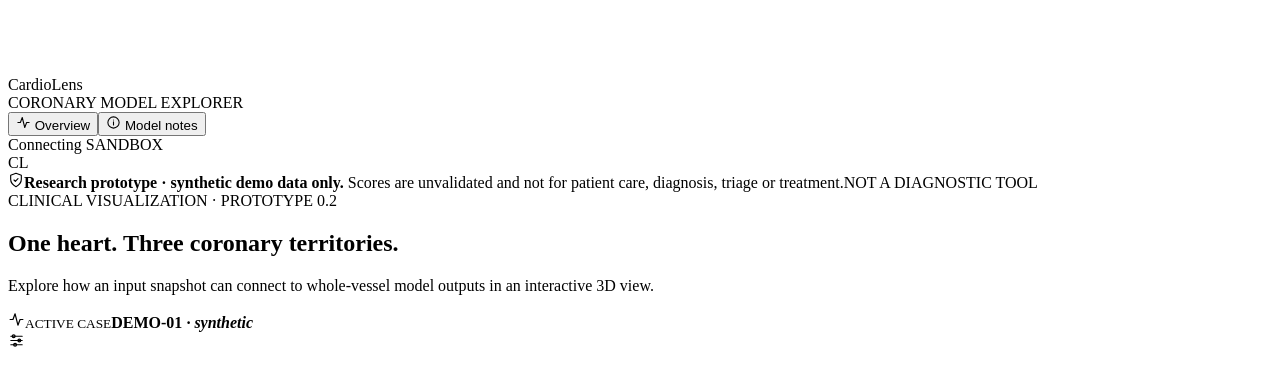
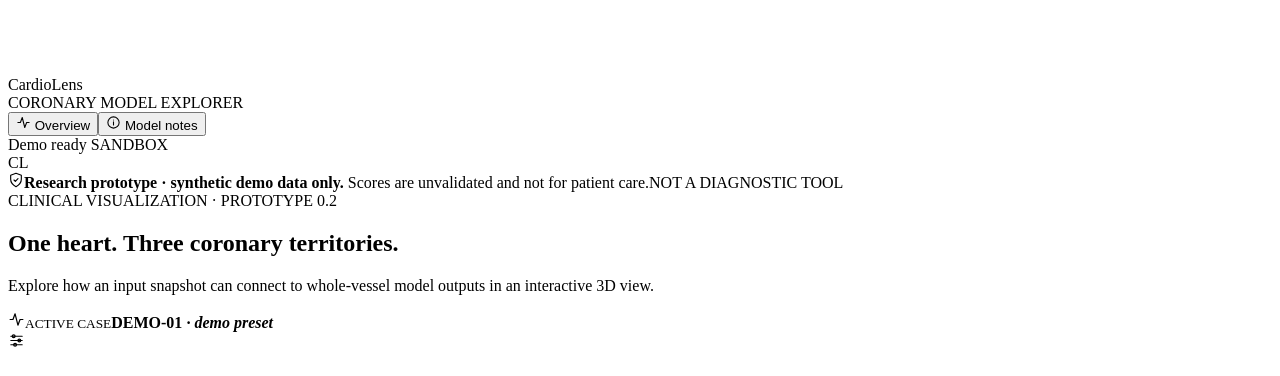
Before and after one commit to RANJITHROSAN17/cardiolens-3d-risk, a React (Vite) app: page / in a window 1280 px wide. Shown: the part 1200-1576 px from the top of the page. Built offline with nearby package versions, Linux system fonts and the light colour scheme; no server answers; the HTML template or start-up script is replaced by a standard one.

Commit message:
Enable GitHub Pages demo fallback without an API URL and document the env var usage.

```diff
--- a/src/App.jsx
+++ b/src/App.jsx
@@ -3,6 +3,85 @@ import HeartScene from './HeartScene.jsx';
 
 const API_BASE_URL = (import.meta.env.VITE_API_BASE_URL || '').replace(/\/+$/, '');
 const apiUrl = (path) => `${API_BASE_URL}${path}`;
+const hasRemoteApi = () => Boolean(API_BASE_URL);
+
+function _sigmoid(value) {
+  return 1.0 / (1.0 + Math.exp(-Math.max(-30.0, Math.min(30.0, value))));
+}
+
+function buildSyntheticPrediction(rawFeatures) {
+  const features = { ...rawFeatures };
+  const age = Number(features.age ?? 0);
+  const sbp = Number(features.systolic_bp ?? 0);
+  const pulse = Number(features.pulse_rate ?? 0);
+  const rwma = Number(features.region_rwma ?? 0) !== 0;
+  const vhdMap = { N: 0.0, mild: 0.08, Moderate: 0.15, Severe: 0.22 };
+  const vhd = vhdMap[features.vhd] ?? 0.0;
+
+  const factorValues = [
+    ['Age', 0.34 * ((age - 50) / 25), String(age || 0), 'years'],
+    ['Systolic blood pressure', 0.28 * ((sbp - 120) / 40), String(sbp || 0), 'mmHg'],
+    ['BMI', 0.14 * ((Number(features.bmi ?? 0) - 25) / 10), String(Number(features.bmi ?? 0) || 0), 'kg/m²'],
+    ['LDL', 0.20 * ((Number(features.ldl ?? 0) - 100) / 80), String(Number(features.ldl ?? 0) || 0), 'mg/dL'],
+    ['HDL', 0.13 * ((50 - Number(features.hdl ?? 0)) / 35), String(Number(features.hdl ?? 0) || 0), 'mg/dL'],
+    ['Triglycerides', 0.10 * ((Number(features.tg ?? 0) - 150) / 200), String(Number(features.tg ?? 0) || 0), 'mg/dL'],
+    ['Current smoking', features.smoking ? 0.40 : 0.0, features.smoking ? 'Yes' : 'No', ''],
+    ['Former smoking', features.ex_smoker ? 0.14 : 0.0, features.ex_smoker ? 'Yes' : 'No', ''],
+    ['Diabetes', features.diabetes ? 0.32 : 0.0, features.diabetes ? 'Yes' : 'No', ''],
+    ['Hypertension history', features.hypertension ? 0.20 : 0.0, features.hypertension ? 'Yes' : 'No', ''],
+    ['Family history', features.family_history ? 0.24 : 0.0, features.family_history ? 'Yes' : 'No', ''],
+    ['Typical chest pain', features.typical_chest_pain ? 0.25 : 0.0, features.typical_chest_pain ? 'Yes' : 'No', ''],
+    ['ST elevation', features.st_elevation ? 0.32 : 0.0, features.st_elevation ? 'Present' : 'Absent', ''],
+    ['ST depression', features.st_depression ? 0.24 : 0.0, features.st_depression ? 'Present' : 'Absent', ''],
+    ['T inversion', features.t_inversion ? 0.20 : 0.0, features.t_inversion ? 'Present' : 'Absent', ''],
+    ['LVH', features.lvh ? 0.18 : 0.0, features.lvh ? 'Present' : 'Absent', ''],
+    ['RWMA code', rwma ? 0.28 : 0.0, String(Number(features.region_rwma ?? 0)), 'source category'],
+    ['EF-TTE', 0.12 * ((50 - Number(features.ef_tte ?? 0)) / 20), String(Number(features.ef_tte ?? 0) || 0), '%'],
+    ['VHD', vhd, features.vhd || 'N', ''],
+    ['Fasting blood sugar', 0.10 * ((Number(features.fbs ?? 0) - 100) / 50), String(Number(features.fbs ?? 0) || 0), 'mg/dL'],
+  ];
+
+  const logit = -0.82 + factorValues.reduce((sum, [, contribution]) => sum + contribution, 0) + 0.035 * ((pulse - 72) / 30);
+  const cad = _sigmoid(logit);
+  const lad = _sigmoid(logit - 0.18 + (features.st_elevation ? 0.10 : 0.0));
+  const lcx = _sigmoid(logit - 0.34 + (features.t_inversion ? 0.08 : 0.0));
+  const rca = _sigmoid(logit - 0.28 + (features.hypertension ? 0.08 : 0.0));
+
+  const explanation = factorValues
+    .sort((a, b) => Math.abs(b[1]) - Math.abs(a[1]))
+    .slice(0, 6)
+    .map(([label, contribution, value, unit]) => ({
+      label,
+      value,
+      unit,
+      contribution: Number(contribution),
+      direction: contribution > 0.015 ? 'raises demo score' : (contribution < -0.015 ? 'lowers demo score' : 'neutral in demo'),
+    }));
+
+  return {
+    status: 'ok',
+    mode: 'synthetic_demo',
+    model_id: 'synthetic-score-v0.2',
+    model_version: '0.2.0-demo',
+    calibration_status: 'not_calibrated_synthetic',
+    target_definition: 'Illustrative synthetic score only; no clinical interpretation.',
+    results: {
+      cad_present: { score: cad, estimate_type: 'synthetic_demo_score', status: 'estimated' },
+      vessels: {
+        lad: { score: lad, estimate_type: 'synthetic_demo_score', status: 'estimated' },
+        lcx: { score: lcx, estimate_type: 'synthetic_demo_score', status: 'estimated' },
+        rca: { score: rca, estimate_type: 'synthetic_demo_score', status: 'estimated' },
+      },
+    },
+    explanation,
+    future_risk: { status: 'unavailable', reason: 'No longitudinal future-event model is included.' },
+    limitations: [
+      'All displayed values are generated by a fabricated synthetic demo formula.',
+      'Not trained on patient data, not calibrated, and not a clinical probability.',
+      'Whole-vessel scores do not locate or measure a lesion.',
+    ],
+  };
+}
 
 const DEMO_CASE = {
   age: 58,
@@ -64,7 +143,7 @@ const VESSEL_META = {
 function HeartMark() {
   return (
     <svg className="brand-mark" viewBox="0 0 42 42" aria-hidden="true">
-      <path d="M21 35s-13-8.1-13-17.1C8 12 11.2 8.8 16 8.8c2.5 0 4.1 1.4 5 3.1 1-1.7 2.6-3.1 5-3.1 4.8 0 8 3.2 8 9.1C34 26.9 21 35 21 35Z" fill="none" stroke="currentColor" strokeWidth="2.2" strokeLinejoin="round" />
+      <path d="M21 35s-13-8.1-13-17.1C8 12 11.2 8.8 16 8.8c2.5 0 4.1 1.4 5 3.1 1-1.7 2.6-3.1 5-3.1 4.8 0 8 3.2 8 9.1C34 26.9 21 35 21 35Z" fill="none" stroke="currentColor" strokeWidth="2.2" strokeLinecap="round" strokeLinejoin="round" />
       <path d="M11.8 21h5l2.4-4.5 3.4 9.1 2.4-4.6h5" fill="none" stroke="currentColor" strokeWidth="2" strokeLinecap="round" strokeLinejoin="round" />
     </svg>
   );
@@ -147,6 +226,21 @@ function App() {
   async function requestPrediction(nextFeatures = features) {
     setBusy(true);
     setApiError('');
+
+    if (!hasRemoteApi()) {
+      const synthetic = buildSyntheticPrediction(nextFeatures);
+      setPrediction(synthetic);
+      setModelInfo({
+        mode: 'synthetic_demo',
+        model_id: 'synthetic-score-v0.2',
+        model_version: '0.2.0-demo',
+      });
+      setDirty(false);
+      setApiReady(true);
+      setBusy(false);
+      return;
+    }
+
     try {
       const response = await fetch(apiUrl('/api/predict'), {
         method: 'POST',
@@ -161,6 +255,12 @@ function App() {
     } catch (error) {
       setApiError(error.message || 'Could not connect to the prediction API.');
       setApiReady(false);
+      setPrediction(buildSyntheticPrediction(nextFeatures));
+      setModelInfo({
+        mode: 'synthetic_demo',
+        model_id: 'synthetic-score-v0.2',
+        model_version: '0.2.0-demo',
+      });
     } finally {
       setBusy(false);
     }
@@ -168,6 +268,21 @@ function App() {
 
   useEffect(() => {
     let cancelled = false;
+
+    if (!hasRemoteApi()) {
+      const sample = DEMO_CASE;
+      setFeatures(sample);
+      setCaseId('DEMO-01');
+      setModelInfo({
+        mode: 'synthetic_demo',
+        model_id: 'synthetic-score-v0.2',
+        model_version: '0.2.0-demo',
+      });
+      setPrediction(buildSyntheticPrediction(sample));
+      setApiReady(true);
+      return () => { cancelled = true; };
+    }
+
     Promise.all([
       fetch(apiUrl('/api/sample-case')).then((r) => r.json()),
       fetch(apiUrl('/api/model-info')).then((r) => r.json()),
@@ -178,7 +293,16 @@ function App() {
       setModelInfo(info);
       requestPrediction(sample.features);
     }).catch(() => {
-      if (!cancelled) setApiError('The prediction API is unavailable. Check that it is running, then refresh.');
+      if (!cancelled) {
+        setApiError('The prediction API is unavailable. Running the local demo fallback.');
+        setPrediction(buildSyntheticPrediction(DEMO_CASE));
+        setModelInfo({
+          mode: 'synthetic_demo',
+          model_id: 'synthetic-score-v0.2',
+          model_version: '0.2.0-demo',
+        });
+        setApiReady(true);
+      }
     });
     return () => { cancelled = true; };
   }, []);
@@ -237,7 +361,7 @@ function App() {
           <button className="nav-item" onClick={() => document.getElementById('model-notes')?.scrollIntoView({ behavior: 'smooth' })}><Icon name="info" size={15} /> Model notes</button>
         </nav>
         <div className="topbar-right">
-          <span className={`api-status ${apiReady ? 'online' : ''}`}><i />{apiReady ? 'API connected' : 'Connecting'}</span>
+          <span className={`api-status ${apiReady ? 'online' : ''}`}><i />{apiReady ? 'Demo ready' : 'Connecting'}</span>
           <span className="environment-pill"><span className="env-dot" /> SANDBOX</span>
           <div className="avatar">CL</div>
         </div>
@@ -245,7 +369,7 @@ function App() {
 
       <div className="safety-banner" role="note">
         <span className="safety-icon"><Icon name="shield" size={16} /></span>
-        <span><strong>{isDemo ? 'Research prototype · synthetic demo data only.' : 'Research prototype · uncalibrated research model.'}</strong> Scores are unvalidated and not for patient care, diagnosis, triage or treatment.</span>
+        <span><strong>{isDemo ? 'Research prototype · synthetic demo data only.' : 'Research prototype · uncalibrated research model.'}</strong> Scores are unvalidated and not for patient care.</span>
         <span className="safety-banner-end">NOT A DIAGNOSTIC TOOL</span>
       </div>
 
@@ -256,7 +380,7 @@ function App() {
             <h1>One heart. Three coronary territories.</h1>
             <p>Explore how an input snapshot can connect to whole-vessel model outputs in an interactive 3D view.</p>
           </div>
-          <div className="case-chip"><span className="case-chip-icon"><Icon name="activity" size={17} /></span><span><small>ACTIVE CASE</small><strong>{caseId} <em>· {inputKind === 'manual' ? 'manual demo' : 'synthetic'}</em></strong></span></div>
+          <div className="case-chip"><span className="case-chip-icon"><Icon name="activity" size={17} /></span><span><small>ACTIVE CASE</small><strong>{caseId} <em>· {inputKind === 'manual' ? 'manual entry' : 'demo preset'}</em></strong></span></div>
         </section>
 
         <div className="dashboard-grid">
@@ -274,14 +398,14 @@ function App() {
                 <option>New manual case</option>
               </select>
             </label>
-            {inputKind === 'manual' && <p className="micro-note manual-note">Enter every field; blank or unsupported values will not be scored. Demo/research only—do not enter names, identifiers, or PHI.</p>}
+            {inputKind === 'manual' && <p className="micro-note manual-note">Enter every field; blank or unsupported values will not be scored. Demo/research only—do not enter names, identifiers, or patient data.</p>}
 
             <div className="input-group-label"><span>01</span> Demographics</div>
             <div className="two-column-fields">
               <NumberField label="Age" name="age" value={features.age} unit="years" min="18" max="110" onChange={updateFeature} />
               <label className="select-field">
                 <span className="field-label">Sex variable{!features.sex && <em className="field-required">required</em>}</span>
-                <select value={features.sex} onChange={(e) => updateFeature('sex', e.target.value)}><option value="">Select</option><option>Female</option><option>Male</option><option value="Other / not recorded">Other / not recorded · unsupported by this cohort</option></select>
+                <select value={features.sex} onChange={(e) => updateFeature('sex', e.target.value)}><option value="">Select</option><option>Female</option><option>Male</option><option value="Other">Other</option></select>
               </label>
             </div>
 
@@ -352,7 +476,7 @@ function App() {
               <div className="panel-heading viewer-heading">
                 <div className="heading-icon lilac"><Icon name="activity" /></div>
                 <div><h2>3D coronary map</h2><p>Schematic anterior view · generic anatomy</p></div>
-                <div className="view-controls"><span className="drag-hint"><Icon name="rotate" size={14} /> Drag to rotate</span><button type="button" className="icon-button" title="Reset selected vessel" onClick={() => setActiveVessel('lad')}><Icon name="rotate" size={16} /></button></div>
+                <div className="view-controls"><span className="drag-hint"><Icon name="rotate" size={14} /> Drag to rotate</span></div>
               </div>
               <div className="viewer-stage">
                 <div className="viewer-sheen" />
@@ -369,13 +493,13 @@ function App() {
               <div className="vessel-card-row">
                 {['lad', 'lcx', 'rca'].map((id) => <VesselCard key={id} id={id} score={vesselResults[id]?.score} selected={activeVessel === id} onClick={() => setActiveVessel(id)} />)}
               </div>
-              <div className="anatomy-footnote"><span className="footnote-mark">i</span><span>{isDemo ? 'Colors encode synthetic whole-vessel scores only.' : 'Colors encode uncalibrated research model scores only.'} They do not indicate a lesion, stenosis location or patient-specific anatomy.</span></div>
+              <div className="anatomy-footnote"><span className="footnote-mark">i</span><span>{isDemo ? 'Colors encode synthetic whole-vessel scores only.' : 'Colors encode uncalibrated research scores only.'}</span></div>
             </div>
 
             <div className="bottom-stat-row">
               <div className="mini-stat"><span className="mini-stat-icon"><Icon name="shield" size={16} /></span><span><small>DATA MODE</small><strong>{isDemo ? 'Synthetic demo' : 'Research model'}</strong></span></div>
-              <div className="mini-stat"><span className="mini-stat-icon violet"><Icon name="info" size={16} /></span><span><small>CALIBRATION</small><strong>{isDemo ? 'Not calibrated' : 'Not established'}</strong></span></div>
-              <div className="mini-stat"><span className="mini-stat-icon amber"><Icon name="activity" size={16} /></span><span><small>FUTURE RISK</small><strong>Unavailable in prototype</strong></span></div>
+              <div className="mini-stat"><span className="mini-stat-icon violet"><Icon name="info" size={16} /></span><span><small>CALIBRATION</small><strong>{isDemo ? 'Not calibrated' : 'Not estimated'}</strong></span></div>
+              <div className="mini-stat"><span className="mini-stat-icon amber"><Icon name="activity" size={16} /></span><span><small>FUTURE RISK</small><strong>Unavailable</strong></span></div>
             </div>
           </section>
 
@@ -387,7 +511,7 @@ function App() {
               ) : (
                 <>
                   <div className="cad-score-line"><strong>{scoreLabel(cadScore)}</strong><span className="score-ring"><i style={{ '--score': `${(cadScore || 0) * 100}%` }} /></span></div>
-                  <p className="result-subtitle">{isDemo ? 'Synthetic demo score on a 0–1 scale; not a clinical probability' : 'Uncalibrated score for a source-cohort prevalent CAD label; not a clinical probability'}</p>
+                  <p className="result-subtitle">{isDemo ? 'Synthetic demo score on a 0–1 scale; not a clinical probability' : 'Uncalibrated score for a source-cohort prevalent CAD label; not a patient risk estimate'}</p>
                   <div className="summary-progress"><span style={{ width: `${Math.max(0, Math.min(100, (cadScore || 0) * 100))}%` }} /></div>
                   <div className="score-scale"><span>0.00</span><span>1.00</span></div>
                 </>
@@ -410,8 +534,8 @@ function App() {
             </section>
 
             <section className="panel explanation-panel" id="model-notes">
-              <div className="explanation-heading"><div><div className="section-eyebrow"><Icon name="spark" size={13} /> MODEL NOTES</div><h3>Score contributors</h3></div><span className="explanation-badge">NOT SHAP</span></div>
-              <p className="explanation-intro">{isDemo ? 'A demo-only ranking of inputs used by the synthetic score. Not causal and not a clinical explanation.' : 'Linear model log-odds contributions for the fitted baseline. Not causal and not a clinical explanation.'}</p>
+              <div className="explanation-heading"><div><div className="section-eyebrow"><Icon name="spark" size={13} /> MODEL NOTES</div><h3>Score contributors</h3></div><span className="explanation-badge">LOCAL</span></div>
+              <p className="explanation-intro">{isDemo ? 'A demo-only ranking of inputs used by the synthetic score. Not causal and not a clinical explanation.' : 'Linear model log-odds contributions from the local research baseline.'}</p>
               <div className="factor-list">
                 {(prediction?.explanation || []).slice(0, 5).map((factor) => {
                   const width = Math.max(4, Math.min(100, Math.abs(factor.contribution || 0) * 100));
@@ -423,13 +547,13 @@ function App() {
                 })}
                 {!prediction?.explanation?.length && <div className="empty-explanation">Run an estimate to see model input contributors.</div>}
               </div>
-              <div className="explanation-disclaimer"><Icon name="info" size={14} />{isDemo ? 'Factors show formula contribution only in this synthetic demo.' : 'Model contributions are unvalidated and do not establish causation.'}</div>
+              <div className="explanation-disclaimer"><Icon name="info" size={14} />{isDemo ? 'Factors show formula contribution only in this synthetic demo.' : 'Model contributions are unvalidated and not treatment guidance.'}</div>
             </section>
           </aside>
         </div>
 
-        {apiError && <div className="toast-error" role="alert"><Icon name="info" size={17} /><span>{apiError} Check the prediction API service.</span></div>}
-        <footer className="app-footer"><span>CardioLens Prototype <b>·</b> build 0.2.0</span><span>For software demonstration only <b>·</b> No real patient data</span><span className="footer-links">API {apiReady ? 'online' : 'offline'} <i className={apiReady ? 'online' : ''} /></span></footer>
+        {apiError && <div className="toast-error" role="alert"><Icon name="info" size={17} /><span>{apiError}</span></div>}
+        <footer className="app-footer"><span>CardioLens Prototype <b>·</b> build 0.2.0</span><span>For software demonstration only <b>·</b> No real patient data</span><span className="footer-link">Synthetic demo enabled without backend</span></footer>
       </main>
     </div>
   );
```
Also changed, not shown: 1 other file (tests, documents, lock files or other folders).
